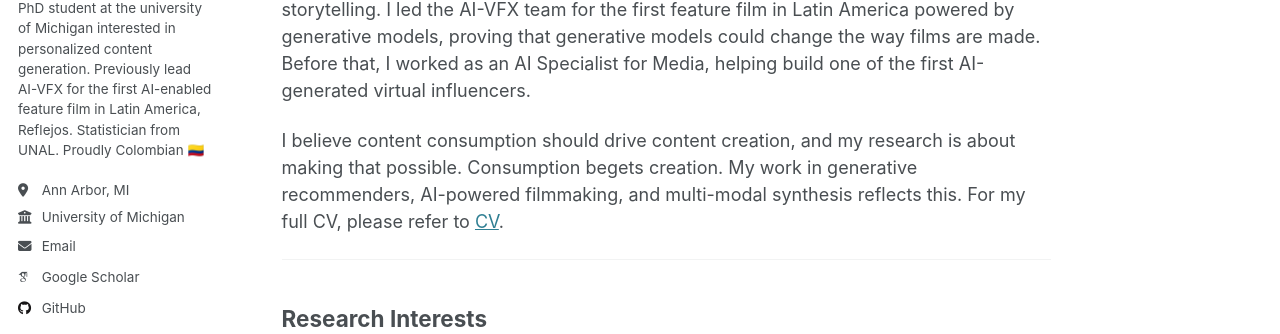
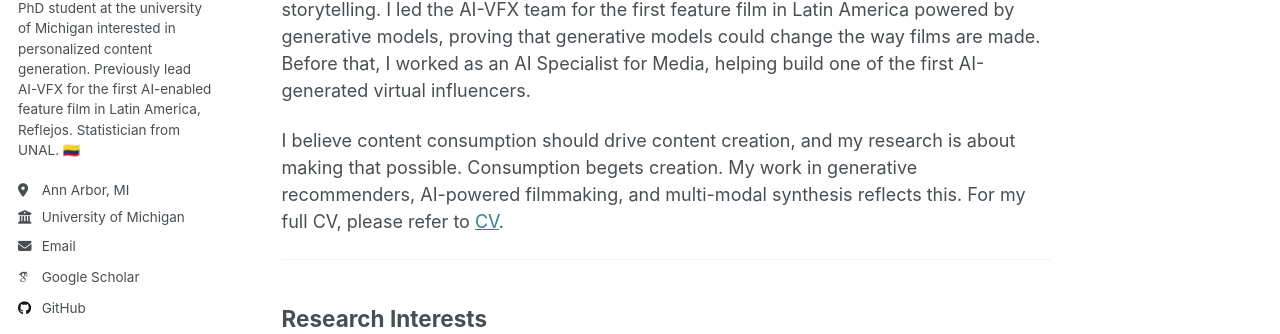
Before and after one commit to gapatron/gapatron.github.io, a Jekyll site: the page built from _pages/about.md, in a window 1280 px wide. Shown: the part 406-740 px from the top of the page. Built offline with Jekyll 4.4.1, drawn with Linux system fonts in a browser that asks for light colours; some web fonts are replaced.

Commit message:
Update to banderita.

```diff
--- a/_config.yml
+++ b/_config.yml
@@ -25,7 +25,7 @@ author:
   avatar           : "homepage.png"
   name             : "Gabriel Patron"
   pronouns         : # example: "she/her"
-  bio              : "PhD student at the university of Michigan interested in personalized content generation. Previously lead AI-VFX for the first AI-enabled feature film in Latin America, Reflejos. Statistician from UNAL. Proudly Colombian 🇨🇴"
+  bio              : "PhD student at the university of Michigan interested in personalized content generation. Previously lead AI-VFX for the first AI-enabled feature film in Latin America, Reflejos. Statistician from UNAL. 🇨🇴"
   location         : "Ann Arbor, MI"
   employer         : "University of Michigan"
   uri              : # URL
```
